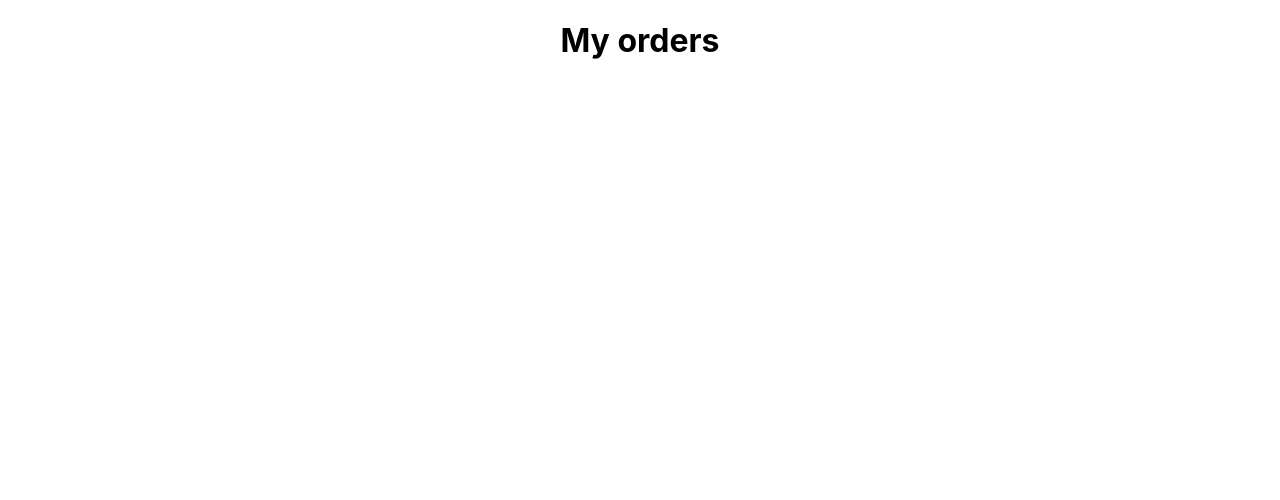
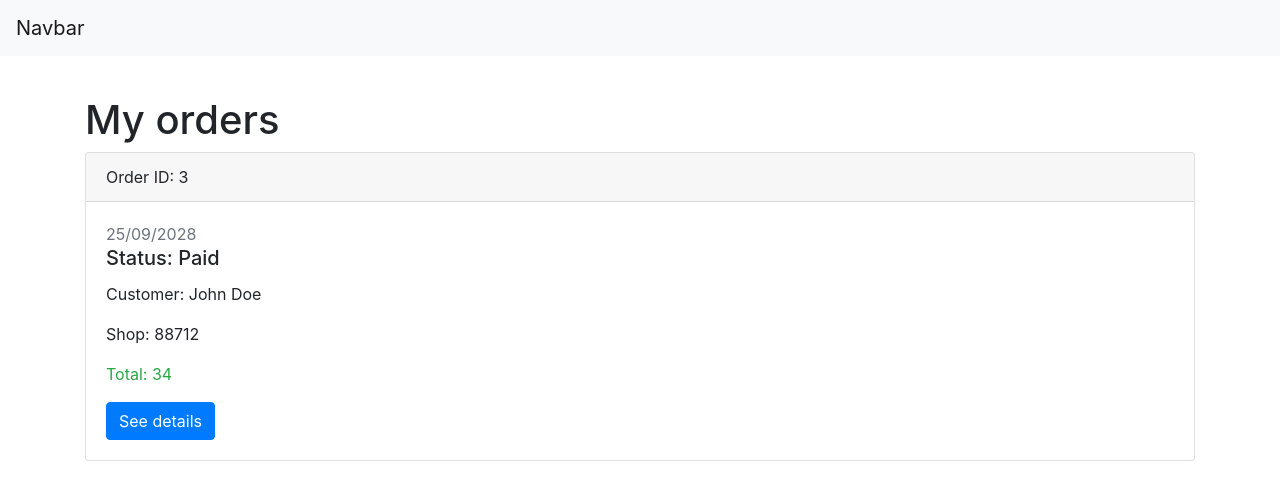
Before and after one commit to Klizz/shop-orders, a React (Create React App) app: page / in a window 1280 px wide. Shown: the top 500 px of the page. Built offline with nearby package versions, Linux system fonts and the light colour scheme.

Commit message:
frontend

```diff
--- a/public/index.html
+++ b/public/index.html
@@ -8,6 +8,7 @@
       name="description"
       content="Web site created using create-react-app"
     />
+    <link rel="stylesheet" href="https://stackpath.bootstrapcdn.com/bootstrap/4.5.2/css/bootstrap.min.css" integrity="sha384-JcKb8q3iqJ61gNV9KGb8thSsNjpSL0n8PARn9HuZOnIxN0hoP+VmmDGMN5t9UJ0Z" crossorigin="anonymous">
     <title>My orders</title>
   </head>
   <body>
--- a/src/App.css
+++ /dev/null
@@ -1,38 +0,0 @@
-.App {
-  text-align: center;
-}
-
-.App-logo {
-  height: 40vmin;
-  pointer-events: none;
-}
-
-@media (prefers-reduced-motion: no-preference) {
-  .App-logo {
-    animation: App-logo-spin infinite 20s linear;
-  }
-}
-
-.App-header {
-  background-color: #282c34;
-  min-height: 100vh;
-  display: flex;
-  flex-direction: column;
-  align-items: center;
-  justify-content: center;
-  font-size: calc(10px + 2vmin);
-  color: white;
-}
-
-.App-link {
-  color: #61dafb;
-}
-
-@keyframes App-logo-spin {
-  from {
-    transform: rotate(0deg);
-  }
-  to {
-    transform: rotate(360deg);
-  }
-}
--- a/src/App.js
+++ b/src/App.js
@@ -1,12 +1,37 @@
-import React from 'react';
-import './App.css';
+import React, {Component} from "react";
+import Card from "./components/Card";
+import Navbar from "./components/Navbar";
+import "./index.css";
 
-function App() {
-  return (
-    <div className="App">
-      <h1>My orders</h1>
-    </div>
-  );
+class App extends Component {
+  state = {
+    id: 3,
+    date: '25/09/2028',
+    customer: 'John Doe',
+    status: 'Paid',
+    shop: 88712,
+    total: 34
+  };
+
+
+  render() {
+    return (
+      <div>
+        <Navbar />
+        <div className="container">
+          <h1>My orders</h1>
+          <Card
+          id={this.state.id}
+          date={this.state.date}
+          status={this.state.status}
+          customer={this.state.customer}
+          shop={this.state.shop}
+          total={this.state.total}
+           />
+        </div>
+      </div>
+    );
+  }
 }
 
 export default App;
--- /dev/null
+++ b/src/components/Card.js
@@ -0,0 +1,21 @@
+import React from "react";
+
+const Card = (props) => {
+  return (
+    <div class="card">
+      <div class="card-header">Order ID: {props.id}</div>
+      <div class="card-body">
+      <span className="text-muted">{props.date}</span>
+        <h5 class="card-title">Status: {props.status}</h5>
+        <p class="card-text">Customer: {props.customer}</p>
+        <p class="card-text">Shop: {props.shop}</p>
+        <p class="card-text text-success">Total: {props.total}</p>
+        <a href="/" class="btn btn-primary">
+          See details
+        </a>
+      </div>
+    </div>
+  );
+};
+
+export default Card;
--- /dev/null
+++ b/src/components/Navbar.js
@@ -0,0 +1,13 @@
+import React from 'react'
+
+const Navbar = () => {
+    return(
+        <nav class="navbar navbar-light bg-light">
+          <a class="navbar-brand" href="/">
+            Navbar
+          </a>
+        </nav>
+    )
+}
+
+export default Navbar;
--- a/src/index.css
+++ b/src/index.css
@@ -11,3 +11,7 @@ code {
   font-family: source-code-pro, Menlo, Monaco, Consolas, 'Courier New',
     monospace;
 }
+
+.navbar {
+  margin-bottom: 40px;
+}
```
Also changed, not shown: src/index.js (line endings or trailing spaces).
